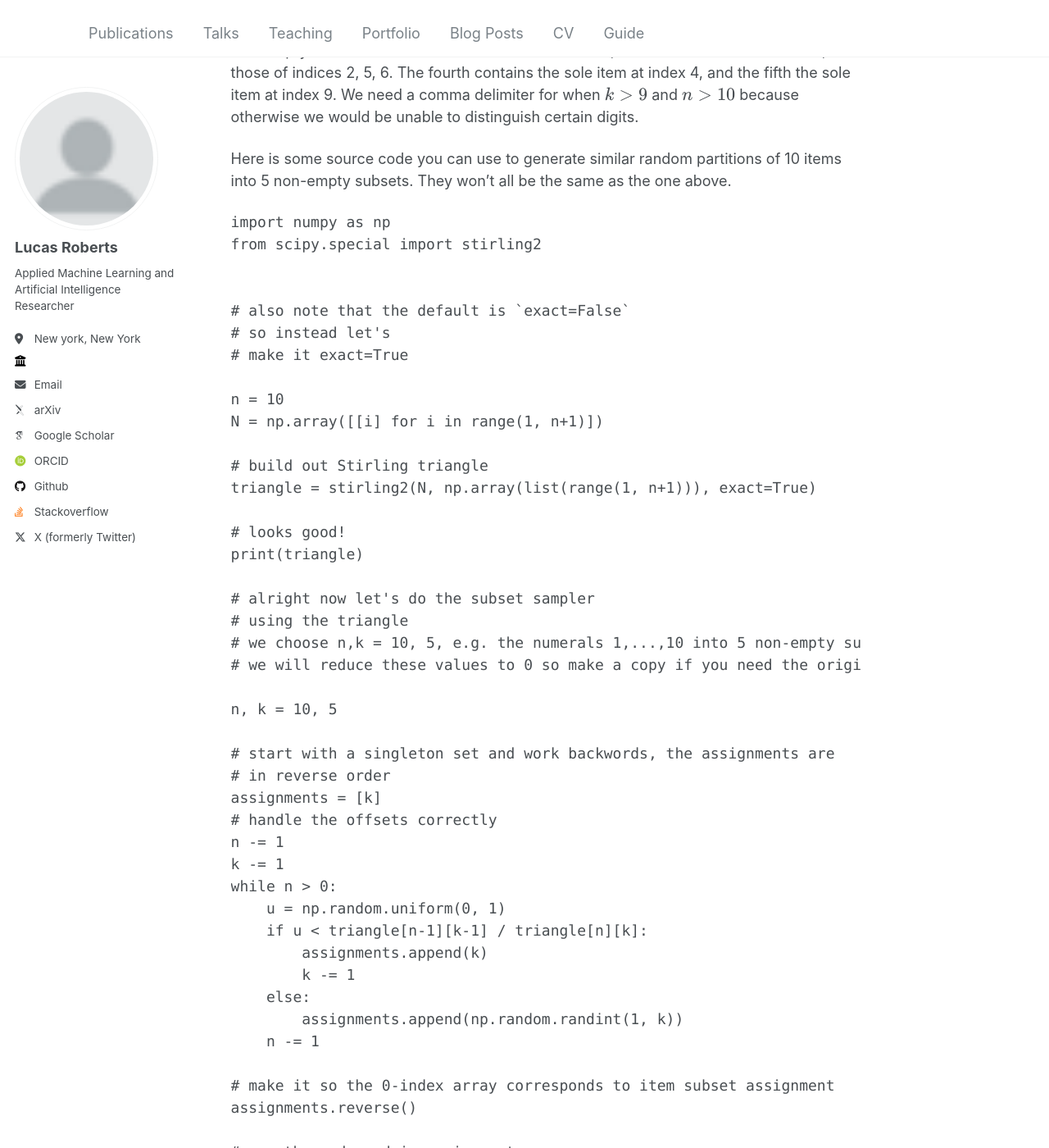
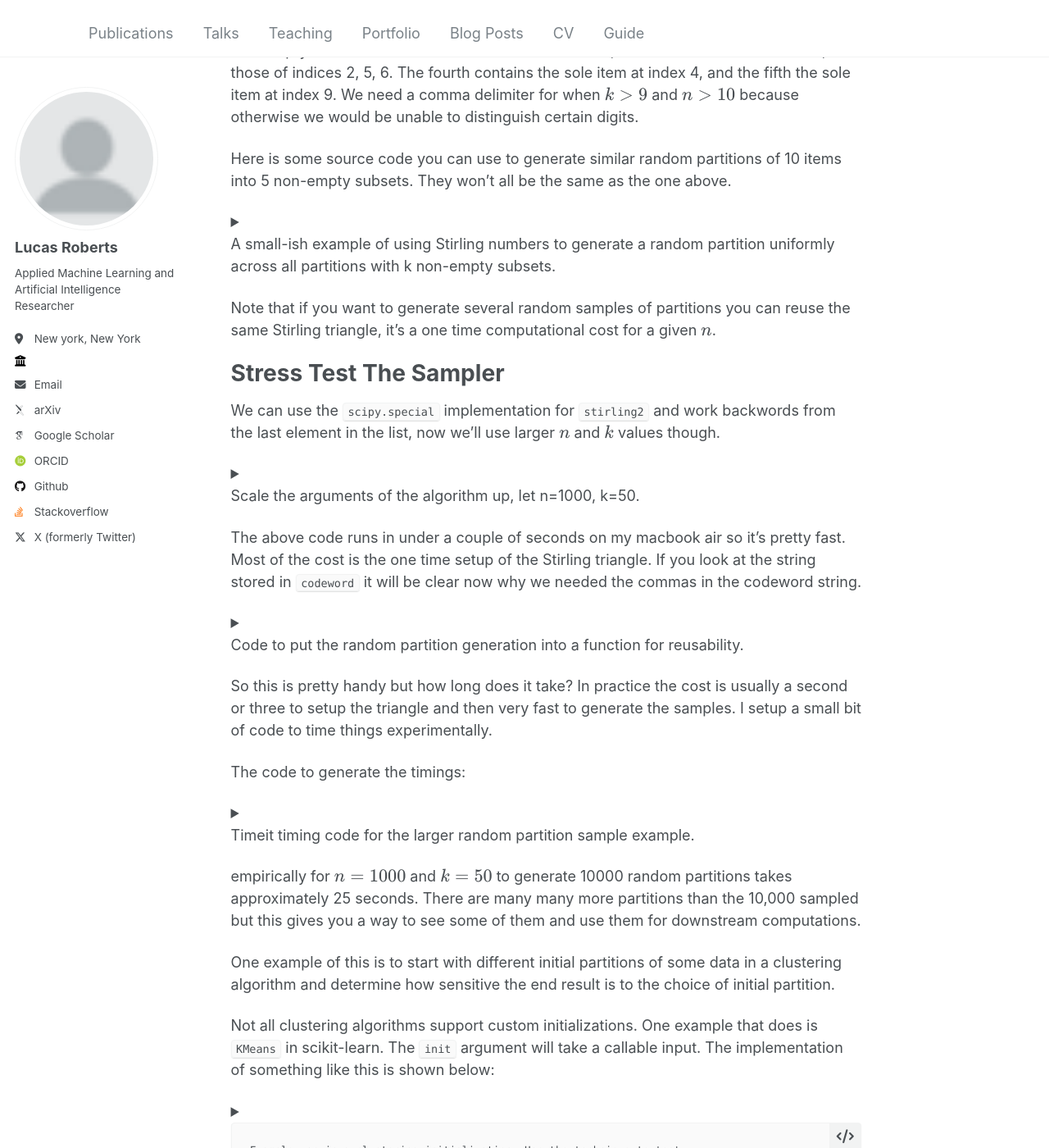
Before and after one commit to rlucas7/rlucas7.github.io, a Jekyll site: the page built from _posts/2025-09-05-partition-sampling.md, in a window 1280 px wide and 1400 px high, scrolled down 1700 px. Shown: the whole window at 82% size. Built offline with Jekyll 4.4.1, drawn with Linux system fonts in a browser that asks for light colours; some web fonts are replaced; some of the changed text lies outside the part shown.

Commit message:
add some formatting tweaks to code snippets in post

````diff
--- a/_posts/2025-09-05-partition-sampling.md
+++ b/_posts/2025-09-05-partition-sampling.md
@@ -65,7 +65,13 @@ indicates the first non-empty subset contains elements at indices 0, 3, 7, 8. Th
 
 Here is some source code you can use to generate similar random partitions of 10 items into 5 non-empty subsets. They won't all be the same as the one above.
 
-```python3
+<details>
+  <summary>
+A small-ish example of using Stirling numbers to generate a random
+partition uniformly across all partitions with k non-empty subsets.
+  </summary>
+
+```python
 import numpy as np
 from scipy.special import stirling2
 
@@ -118,12 +124,19 @@ print(assignments)
 codeword = ','.join(str(val) for val in assignments)
 ```
 
+</details>
+
 Note that if you want to generate several random samples of partitions you can reuse the same Stirling triangle, it's a one time computational cost for a given \\( n \\).
 
 # Stress Test The Sampler
 
 We can use the `scipy.special` implementation for `stirling2` and work backwords from the last element in the list, now we'll use larger \\( n \\)
 and \\( k \\) values though.
+
+<details>
+  <summary>
+Scale the arguments of the algorithm up, let n=1000, k=50.
+</summary>
 
 ```python3
 # let's stress test this one, bigger n,k values
@@ -152,10 +165,15 @@ print(assignments)
 codeword = ','.join(str(val) for val in assignments)
 ```
 
+</details>
+
 The above code runs in under a couple of seconds on my macbook air so it's pretty fast. Most of the
 cost is the one time setup of the Stirling triangle. If you look at the string stored in `codeword` it will be clear now why we needed the commas in the codeword string.
 
-We'll put this into a little function to make it easier to use later:
+<details>
+  <summary>
+Code to put the random partition generation into a function for reusability.
+</summary>
 
 ```python
 
@@ -191,11 +209,17 @@ def random_partition(n, k, number_samples):
 random_partition(1000, 50, 10000)
 ```
 
+</details>
 
 So this is pretty handy but how long does it take?
 In practice the cost is usually a second or three to setup the triangle and then very fast to generate the samples. I setup a small bit of code to time things experimentally.
 
 The code to generate the timings:
+
+<details>
+  <summary>
+   Timeit timing code for the larger random partition sample example.
+  </summary>
 
 ```python
 
@@ -237,12 +261,19 @@ time_str = timeit.timeit(stmt="random_partition(1000, 50, 10000)", setup=setup_c
 print(f"Time for string join (string stmt): {time_str:.6f} seconds")
 ```
 
+</details>
 
 empirically for \\( n=1000 \\) and \\( k=50 \\) to generate 10000 random partitions takes approximately 25 seconds. There are many many more partitions than the 10,000 sampled but this gives you a way to see some of them and use them for downstream computations.
 
 One example of this is to start with different initial partitions of some data in a clustering algorithm and determine how sensitive the end result is to the choice of initial partition.
 
 Not all clustering algorithms support custom initializations. One example that does is `KMeans` in scikit-learn. The `init` argument will take a callable input. The implementation of something like this is shown below:
+
+<details>
+  <summary>
+    Example use in a clustering initialization. Use the technique to test
+    the sensitivity of the clustering method to the initialization.
+  </summary>
 
 ```python
 ## example custom init using KMeans.
@@ -313,6 +344,7 @@ print("\nFinal cluster centers (from KMeans):")
 print(kmeans.cluster_centers_)
 ```
 
+</details>
 
 IF you rerun the `kmeans.fit(X)` call using the same `X` input a second time and inspect the cluster centers across multiple runs you may notice cycling
 behavior where the vectors are the same set of 4 rows but the values of the rows of the cluster center matrix are permutated.datasets
````
